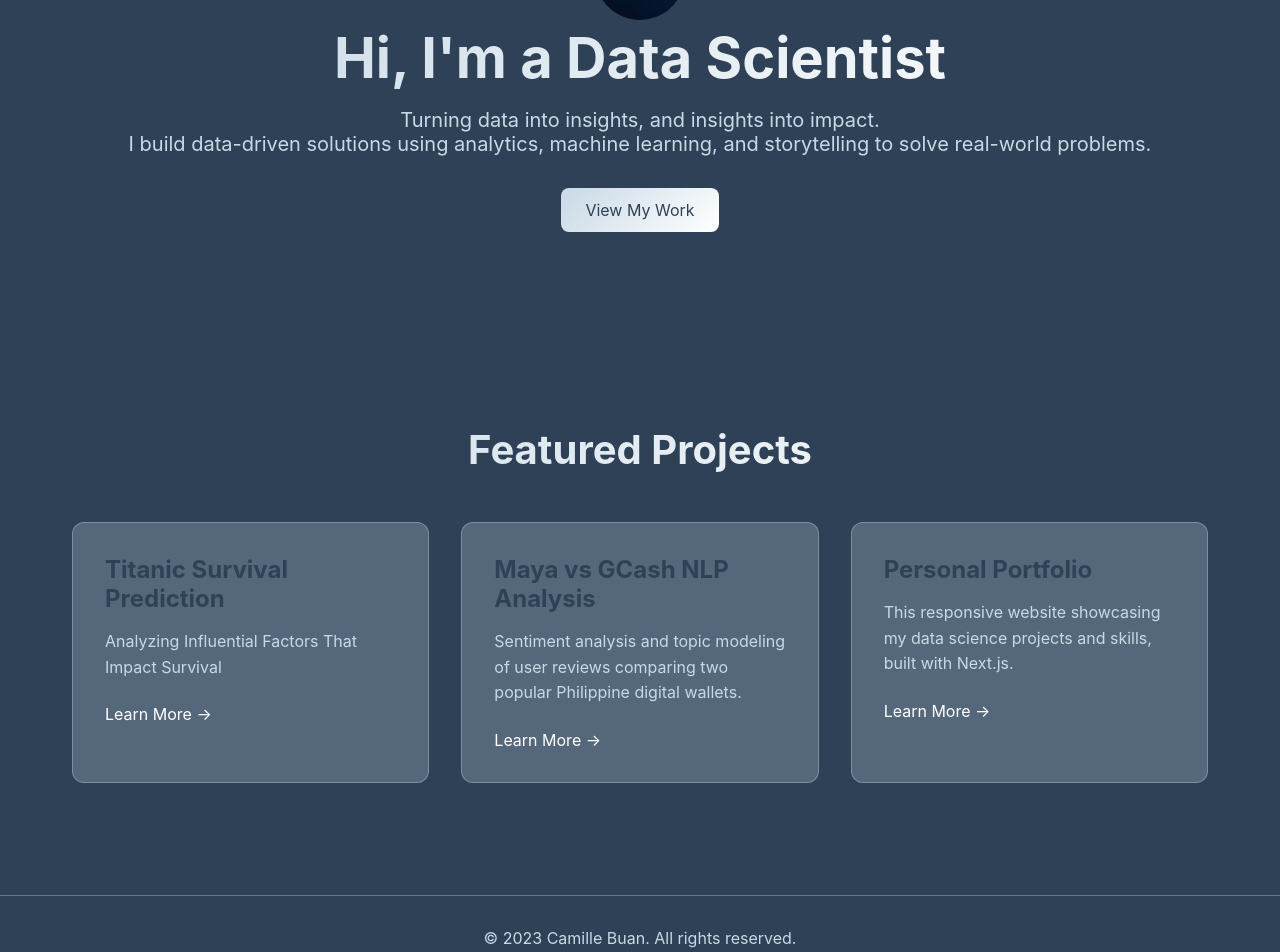
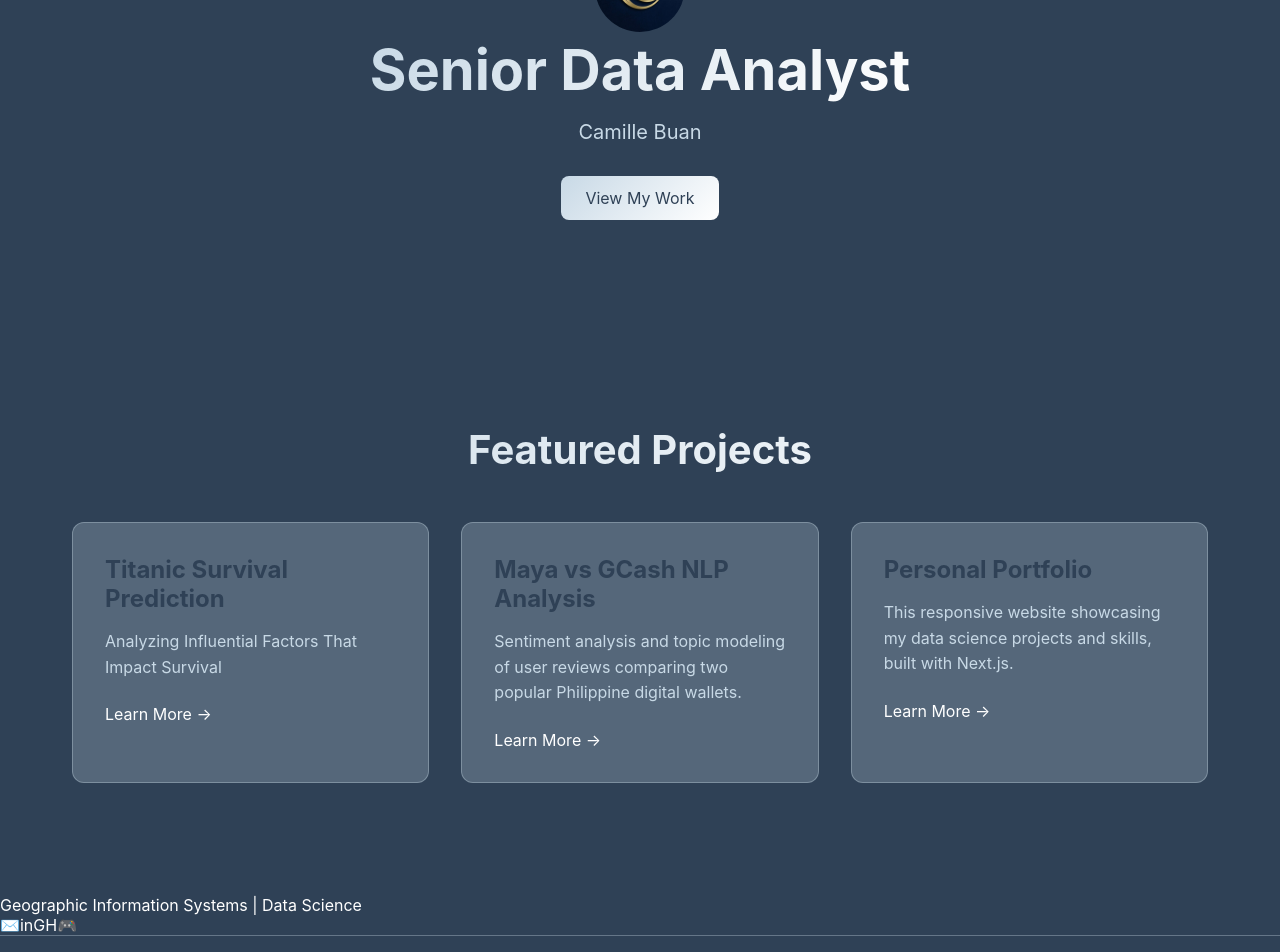
Before and after one commit to csbuan/my-portfolio, a Next.js app: page / in a window 1280 px wide. Shown: the part 280-1232 px from the top of the page. Built offline with nearby package versions, Linux system fonts and the light colour scheme.

Commit message:
Make hero title Senior Data Analyst

```diff
--- a/app/page.tsx
+++ b/app/page.tsx
@@ -28,10 +28,9 @@ export default function Home() {
       <section className={styles.hero} id="home">
         <div className={styles.heroContent}>
           <img src="/media/my-logo-square.jpeg" alt="Camille logo" width={90} height={90} style={{ borderRadius: '50%', objectFit: 'cover' }} />
-          <h1>Hi, I&apos;m a Data Scientist</h1>
+          <h1>Senior Data Analyst</h1>
           <p>
-            Turning data into insights, and insights into impact.<br />
-            I build data-driven solutions using analytics, machine learning, and storytelling to solve real-world problems.
+            Camille Buan<br />
           </p>
           <Link href="/projects" className={styles.cta}>
             View My Work
@@ -60,6 +59,15 @@ export default function Home() {
         </div>
       </section>
 
+      <section className={styles.socials}>
+        <p>Geographic Information Systems | Data Science</p>
+        <div className={styles.socialIcons}>
+          <a href="mailto:camille@example.com" aria-label="Email" className={styles.socialLink}>✉️</a>
+          <a href="https://linkedin.com/in/yourprofile" target="_blank" rel="noopener noreferrer" aria-label="LinkedIn" className={styles.socialLink}>in</a>
+          <a href="https://github.com/csbuan" target="_blank" rel="noopener noreferrer" aria-label="GitHub" className={styles.socialLink}>GH</a>
+          <a href="https://discord.com/users/yourid" target="_blank" rel="noopener noreferrer" aria-label="Discord" className={styles.socialLink}>🎮</a>
+        </div>
+      </section>
       <footer className={styles.footer}>
         <p>&copy; 2023 Camille Buan. All rights reserved.</p>
       </footer>
```
